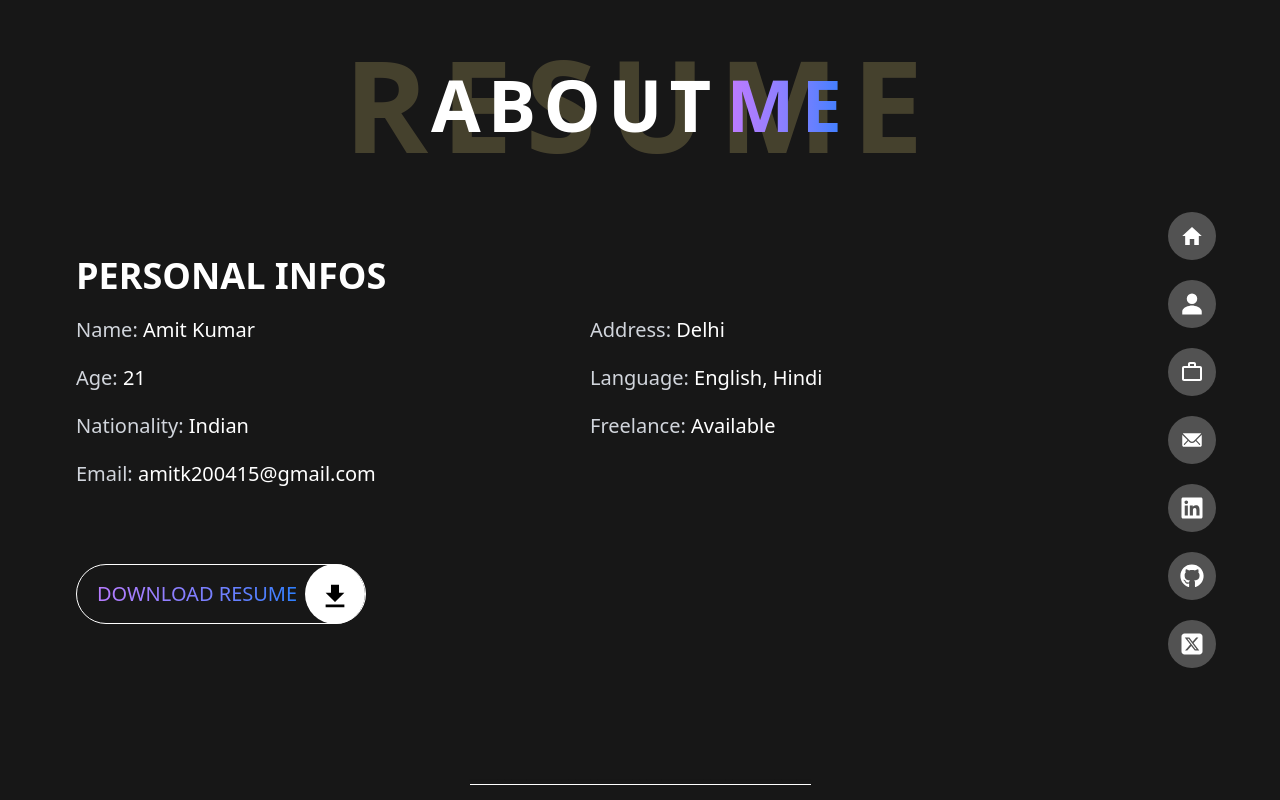
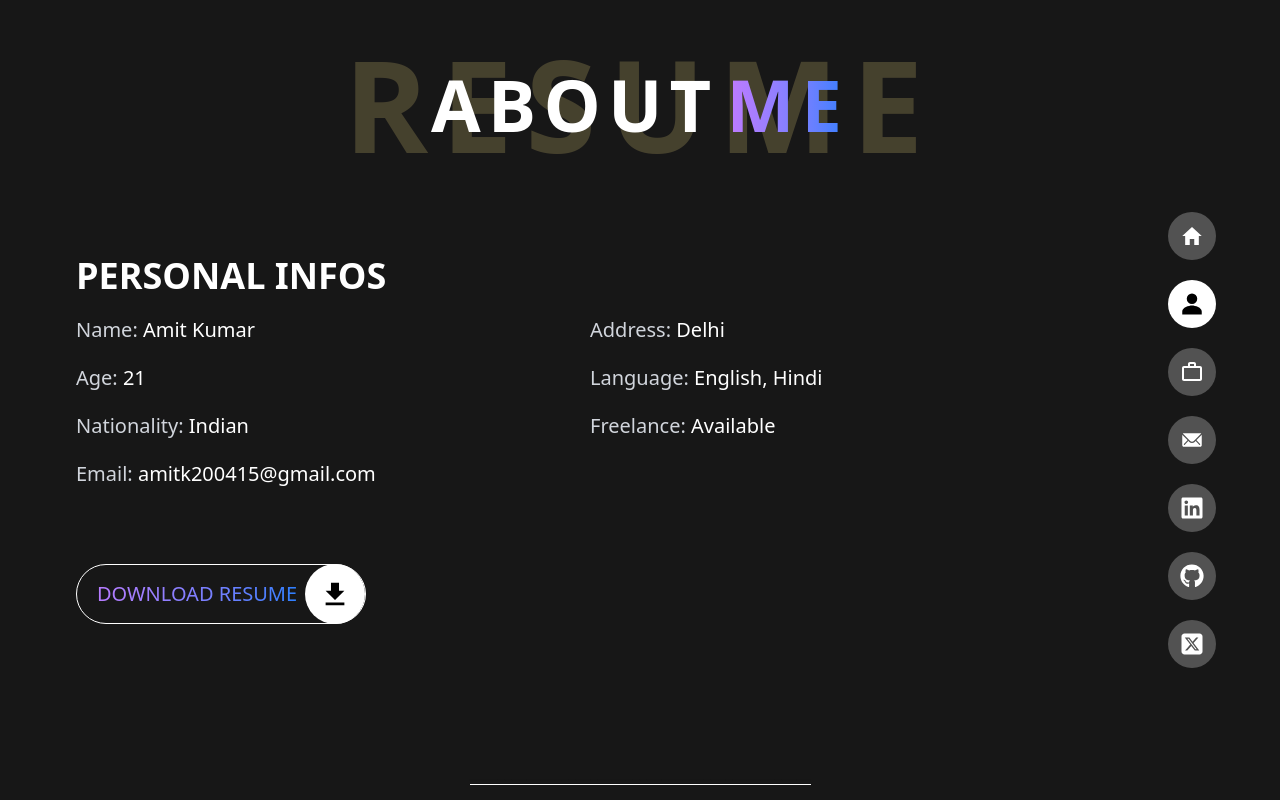
Before and after one commit to Amit-Kumar015/Portfolio, a React (Vite) app: page /about in a window 1280 px wide. Built offline with nearby package versions, Linux system fonts and the light colour scheme.

Commit message:
all pages done

```diff
--- a/src/components/About.jsx
+++ b/src/components/About.jsx
@@ -1,5 +1,4 @@
 import React from 'react'
-import { MdArrowForwardIos } from "react-icons/md";
 import { IoMdDownload } from "react-icons/io";
 
 function About() {
@@ -63,9 +62,13 @@ function About() {
       <div className='w-full mt-7'>
         <div className='mt-10 flex justify-between items-center w-fit h-15 rounded-4xl bg-neutral-900 border border-white'>
           <span className='pl-5 text-xl font-medium mr-2 bg-gradient-to-r from-purple-400 to-blue-500 bg-clip-text text-transparent'>DOWNLOAD RESUME</span>
-          <span className='bg-white w-15 h-15 text-center leading-[3.75rem] rounded-4xl hover:bg-gradient-to-r from-purple-400 to-blue-500 text-white group'>
-            <IoMdDownload className='inline text-black text-3xl group-hover:text-white' />
-          </span>
+          <a
+            href="/resume.pdf"  // Replace with actual resume file path
+            download="Amit_Kumar_Resume.pdf"
+            className='bg-white w-15 h-15 text-center leading-[3.75rem] rounded-4xl hover:bg-gradient-to-r from-purple-400 to-blue-500 text-white group flex items-center justify-center'
+          >
+            <IoMdDownload className='text-black text-3xl group-hover:text-white' />
+          </a>
         </div>
       </div>
 
@@ -104,7 +107,7 @@ function About() {
 
       <div className='flex flex-col justify-center mt-10'>
         <div className='text-center text-4xl font-bold'>
-          Education
+          EDUCATION
         </div>
         <div className='border-4 bg-neutral-900 border-white/50 mt-10 pr-10 py-2 pt-3 px-5  border-l-0 border-r-0 rounded-br-3xl rounded-tl-3xl rounded-md'>
           <div className='flex flex-col md:flex-row justify-between items-center'>
@@ -118,6 +121,10 @@ function About() {
       <div className='mt-32'>
         <span className='text-neutral-900'>________________________________________________</span>
         <hr className='text-white' />
+      </div>
+
+      <div className='flex justify-center items-center mt-20'>
+        <span className='text-4xl font-bold'>EXPERIENCE</span>
       </div>
 
       <div className="flex justify-center bg-white min-h-screen py-10">
@@ -183,11 +190,10 @@ function About() {
               </ul>
             </div>
             {/* Date */}
-          <p className="absolute right-[-200px] top-10 text-gray-300 text-sm">April 2024 - Present</p>
+            <p className="absolute right-[-200px] top-10 text-gray-300 text-sm">Feb 2025 - Present</p>
           </div>
         </div>
       </div>
-
 
 
       <div className='min-h-28 text-neutral-900'>s</div>
--- a/src/components/Profile.jsx
+++ b/src/components/Profile.jsx
@@ -16,15 +16,15 @@ function Profile() {
     const navigate = useNavigate()
 
     return (
-        <div className='w-full flex items-center px-3 gap-2 text-white bg-neutral-900'>
+        <div className='w-full flex items-center px-3 pl-8 gap-2 text-white bg-neutral-900'>
             <div >
-                <img src={photo} alt="photo" width={700} className='rounded-3xl shadow-lg shadow-white' />
+                <img src={photo} alt="photo" width={600} className='rounded-3xl shadow-lg shadow-white' />
             </div>
             <div className='pl-10'>
                 <h1 className="text-6xl font-bold">
                     - Hi, I am Amit Kumar
                 </h1>
-                <h1 className='pl-7 text-4xl'>
+                <h1 className='pl-10 text-4xl'>
                     {' '}
                     <span className="bg-gradient-to-r from-red-500 via-orange-500 to-yellow-500 bg-clip-text text-transparent text-4xl font-bold">
                         <Typewriter
--- a/src/components/Sidebar.jsx
+++ b/src/components/Sidebar.jsx
@@ -4,7 +4,7 @@ import { IoPersonSharp } from "react-icons/io5";
 import { MdOutlineWorkOutline } from "react-icons/md";
 import { IoIosMail } from "react-icons/io";
 import { FaGithub, FaSquareXTwitter, FaLinkedin } from "react-icons/fa6";
-import { useNavigate } from 'react-router';
+import { useNavigate, useLocation } from 'react-router';
 
 function Sidebar() {
     const openInNewTab = (url) => {
@@ -12,31 +12,42 @@ function Sidebar() {
     }
 
     const navigate = useNavigate()
+    const location = useLocation()
+
+    const isActive = (path) => location.pathname === path;
 
     return (
-        <div className='w-[10%] bg-neutral-900 fixed right-6 top-48'>
-            <div className='w-full text-white flex flex-col items-center justify-center py-5 gap-5'>
-                <span className="w-12 h-12 flex items-center justify-center rounded-full bg-neutral-600">
-                    <IoMdHome className="text-white text-2xl" onClick={() => navigate("/")}/>
-                </span>
-                <span className="w-12 h-12 flex items-center justify-center rounded-full bg-neutral-600">
-                    <IoPersonSharp className="text-white text-2xl" onClick={() => navigate("/about")}/>
-                </span>
-                <span className="w-12 h-12 flex items-center justify-center rounded-full bg-neutral-600">
-                    <MdOutlineWorkOutline className="text-white text-2xl" onClick={() => navigate("/projects")}/>
-                </span>
-                <span className="w-12 h-12 flex items-center justify-center rounded-full bg-neutral-600">
-                    <IoIosMail className="text-white text-2xl" onClick={() => navigate("/mail")}/>
-                </span>
-                <span className="w-12 h-12 flex items-center justify-center rounded-full bg-neutral-600">
-                <FaLinkedin className='text-white text-2xl' onClick={() => openInNewTab("https://www.linkedin.com/in/amit-kumar-0b47ba200/")}/>
-                </span>
-                <span className="w-12 h-12 flex items-center justify-center rounded-full bg-neutral-600">
-                <FaGithub className="text-white text-2xl" onClick={() => openInNewTab("https://github.com/Amit-Kumar015")} />
-                </span>
-                <span className="w-12 h-12 flex items-center justify-center rounded-full bg-neutral-600">
-                <FaSquareXTwitter className="text-white text-2xl"  onClick={() => openInNewTab("https://x.com/Amittkumar_")}/>
-                </span>
+        <div className="w-[10%] bg-neutral-900 fixed right-6 top-48">
+            <div className="w-full text-white flex flex-col items-center justify-center py-5 gap-5">
+                {[
+                    { path: "/", Icon: IoMdHome },
+                    { path: "/about", Icon: IoPersonSharp },
+                    { path: "/projects", Icon: MdOutlineWorkOutline },
+                    { path: "/mail", Icon: IoIosMail },
+                ].map(({ path, Icon }) => (
+                    <span
+                        key={path}
+                        className={`w-12 h-12 flex items-center justify-center rounded-full cursor-pointer transition-all duration-300
+                        ${isActive(path) ? "bg-white text-black" : "bg-neutral-600 text-white hover:bg-white hover:text-black"}`}
+                        onClick={() => navigate(path)}
+                    >
+                        <Icon className="text-2xl" />
+                    </span>
+                ))}
+
+                {[
+                    { url: "https://www.linkedin.com/in/amit-kumar-0b47ba200/", Icon: FaLinkedin },
+                    { url: "https://github.com/Amit-Kumar015", Icon: FaGithub },
+                    { url: "https://x.com/Amittkumar_", Icon: FaSquareXTwitter },
+                ].map(({ url, Icon }) => (
+                    <span
+                        key={url}
+                        className="w-12 h-12 flex items-center justify-center rounded-full bg-neutral-600 text-white cursor-pointer transition-all duration-300 hover:bg-white hover:text-black"
+                        onClick={() => window.open(url, "_blank", "noopener,noreferrer")}
+                    >
+                        <Icon className="text-2xl" />
+                    </span>
+                ))}
             </div>
         </div>
     )
```
Lines whose indentation alone changed are shown as unchanged.
